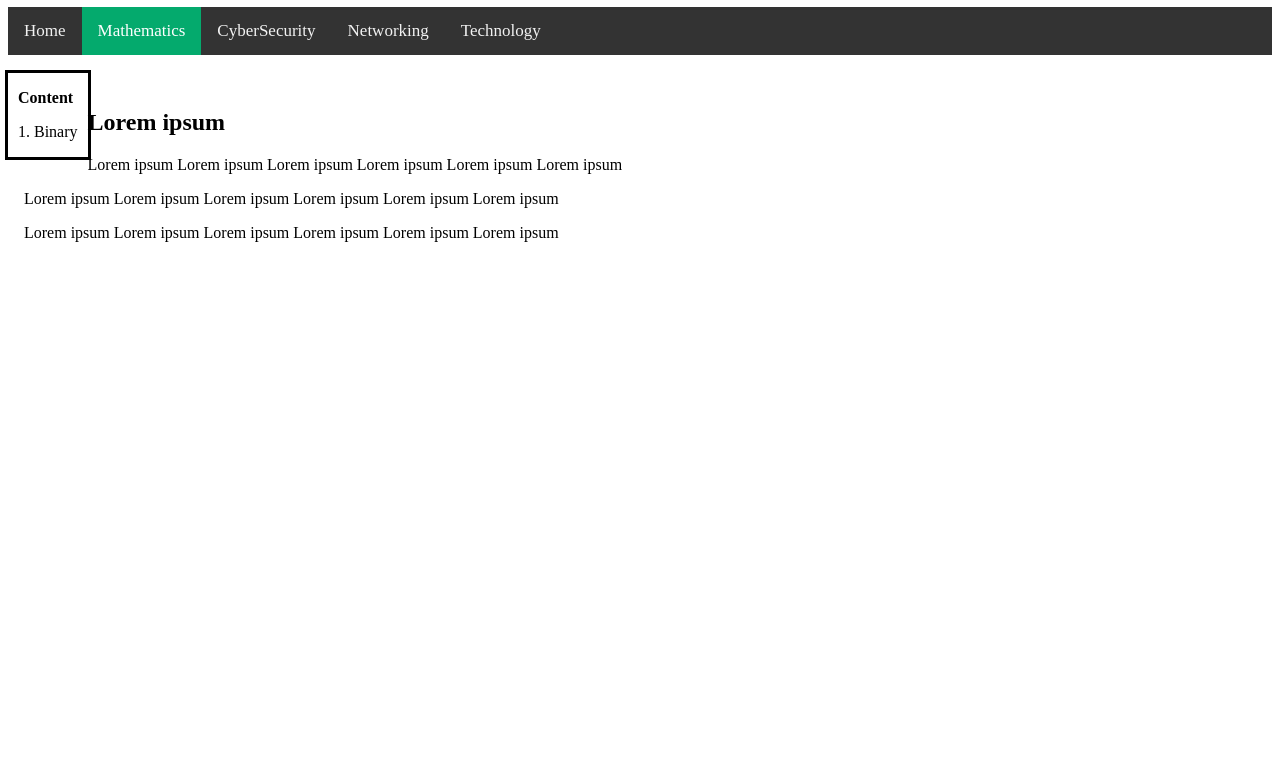
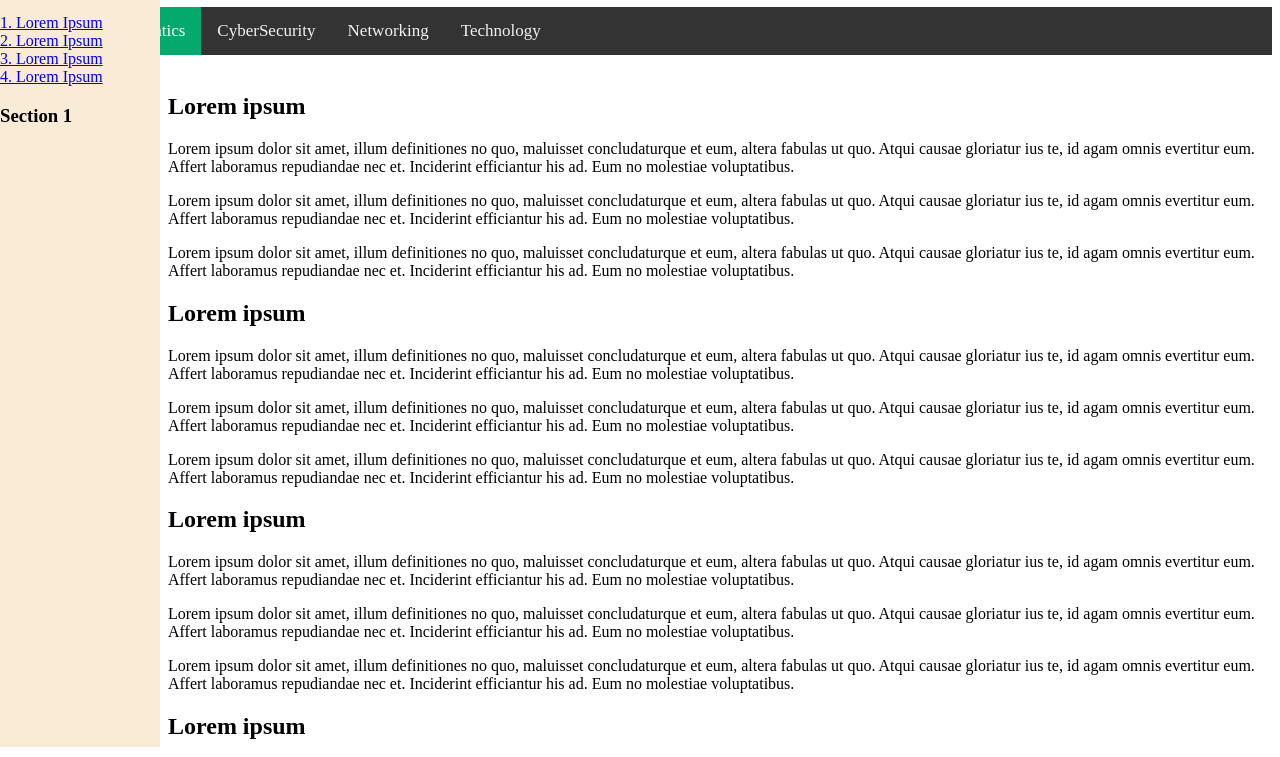
Before and after one commit to Ka-hels/TeamProject, a plain HTML site: page Mathematics.html in a window 1280 px wide. Shown: the part 73-830 px from the top of the page. Before the commit the page ends 800 px from the top, so only its background shows below. Drawn offline with Linux system fonts and the light colour scheme.

Commit message:
Navigation implementation
Implemented a navbar that moves between pages and locks at the top of the screen. Also begun work on a contents box to navigate a page internally.

```diff
--- a/Mathematics.html
+++ b/Mathematics.html
@@ -17,15 +17,31 @@
     </div>
     <br>
     <div class="ContentsBox">
-        <p><strong>Content</strong></p>
-        <p>1. Binary</p>
+        <h2>Content</h2>
+        <a href="#Section 1">1. Lorem Ipsum</a><br>
+        <a href="#Section 2">2. Lorem Ipsum</a><br>
+        <a href="#Section 3">3. Lorem Ipsum</a><br>
+        <a href="#Section 4">4. Lorem Ipsum</a>
+        <h3>Section 1</h3>
     </div>
 
     <div class="content">
-        <h2>Lorem ipsum</h2>
-        <p>Lorem ipsum Lorem ipsum Lorem ipsum Lorem ipsum Lorem ipsum Lorem ipsum</p>
-        <p>Lorem ipsum Lorem ipsum Lorem ipsum Lorem ipsum Lorem ipsum Lorem ipsum</p>
-        <p>Lorem ipsum Lorem ipsum Lorem ipsum Lorem ipsum Lorem ipsum Lorem ipsum</p>
+        <h2 id="Section 1">Lorem ipsum</h2>
+        <p>Lorem ipsum dolor sit amet, illum definitiones no quo, maluisset concludaturque et eum, altera fabulas ut quo. Atqui causae gloriatur ius te, id agam omnis evertitur eum. Affert laboramus repudiandae nec et. Inciderint efficiantur his ad. Eum no molestiae voluptatibus.</p>
+        <p>Lorem ipsum dolor sit amet, illum definitiones no quo, maluisset concludaturque et eum, altera fabulas ut quo. Atqui causae gloriatur ius te, id agam omnis evertitur eum. Affert laboramus repudiandae nec et. Inciderint efficiantur his ad. Eum no molestiae voluptatibus.</p>
+        <p>Lorem ipsum dolor sit amet, illum definitiones no quo, maluisset concludaturque et eum, altera fabulas ut quo. Atqui causae gloriatur ius te, id agam omnis evertitur eum. Affert laboramus repudiandae nec et. Inciderint efficiantur his ad. Eum no molestiae voluptatibus.</p>
+        <h2 id="Section 2">Lorem ipsum</h2>
+        <p>Lorem ipsum dolor sit amet, illum definitiones no quo, maluisset concludaturque et eum, altera fabulas ut quo. Atqui causae gloriatur ius te, id agam omnis evertitur eum. Affert laboramus repudiandae nec et. Inciderint efficiantur his ad. Eum no molestiae voluptatibus.</p>
+        <p>Lorem ipsum dolor sit amet, illum definitiones no quo, maluisset concludaturque et eum, altera fabulas ut quo. Atqui causae gloriatur ius te, id agam omnis evertitur eum. Affert laboramus repudiandae nec et. Inciderint efficiantur his ad. Eum no molestiae voluptatibus.</p>
+        <p>Lorem ipsum dolor sit amet, illum definitiones no quo, maluisset concludaturque et eum, altera fabulas ut quo. Atqui causae gloriatur ius te, id agam omnis evertitur eum. Affert laboramus repudiandae nec et. Inciderint efficiantur his ad. Eum no molestiae voluptatibus.</p>
+        <h2 id="Section 3">Lorem ipsum</h2>
+        <p>Lorem ipsum dolor sit amet, illum definitiones no quo, maluisset concludaturque et eum, altera fabulas ut quo. Atqui causae gloriatur ius te, id agam omnis evertitur eum. Affert laboramus repudiandae nec et. Inciderint efficiantur his ad. Eum no molestiae voluptatibus.</p>
+        <p>Lorem ipsum dolor sit amet, illum definitiones no quo, maluisset concludaturque et eum, altera fabulas ut quo. Atqui causae gloriatur ius te, id agam omnis evertitur eum. Affert laboramus repudiandae nec et. Inciderint efficiantur his ad. Eum no molestiae voluptatibus.</p>
+        <p>Lorem ipsum dolor sit amet, illum definitiones no quo, maluisset concludaturque et eum, altera fabulas ut quo. Atqui causae gloriatur ius te, id agam omnis evertitur eum. Affert laboramus repudiandae nec et. Inciderint efficiantur his ad. Eum no molestiae voluptatibus.</p>
+        <h2 id="Section 4">Lorem ipsum</h2>
+        <p>Lorem ipsum dolor sit amet, illum definitiones no quo, maluisset concludaturque et eum, altera fabulas ut quo. Atqui causae gloriatur ius te, id agam omnis evertitur eum. Affert laboramus repudiandae nec et. Inciderint efficiantur his ad. Eum no molestiae voluptatibus.</p>
+        <p>Lorem ipsum dolor sit amet, illum definitiones no quo, maluisset concludaturque et eum, altera fabulas ut quo. Atqui causae gloriatur ius te, id agam omnis evertitur eum. Affert laboramus repudiandae nec et. Inciderint efficiantur his ad. Eum no molestiae voluptatibus.</p>
+        <p>Lorem ipsum dolor sit amet, illum definitiones no quo, maluisset concludaturque et eum, altera fabulas ut quo. Atqui causae gloriatur ius te, id agam omnis evertitur eum. Affert laboramus repudiandae nec et. Inciderint efficiantur his ad. Eum no molestiae voluptatibus.</p>
     </div>
 
 </body>
--- a/Styles.css
+++ b/Styles.css
@@ -1,18 +1,18 @@
 .Logo{
     max-width: fit-content;
     margin-inline: auto;
-    position: sticky;
-    top: 0;
 }
 
 .ContentsBox{
-    outline-style: solid;
-    outline-color: black;
-    float: left;
-    position: sticky;
+    height: 100%;
+    width: 160px;
+    position: fixed;
+    z-index: 1;
     top: 0;
-    padding-right: 10px;
-    padding-left: 10px;
+    left: 0;
+    background-color: antiquewhite;
+    overflow-x: hidden;
+    padding-top: 20px;
 }
 
 .navbar{
@@ -42,5 +42,6 @@
 }
 
 .content{
-    padding: 16px;
+    margin-left: 160px;
+    padding-right: 16px;
 }
```
